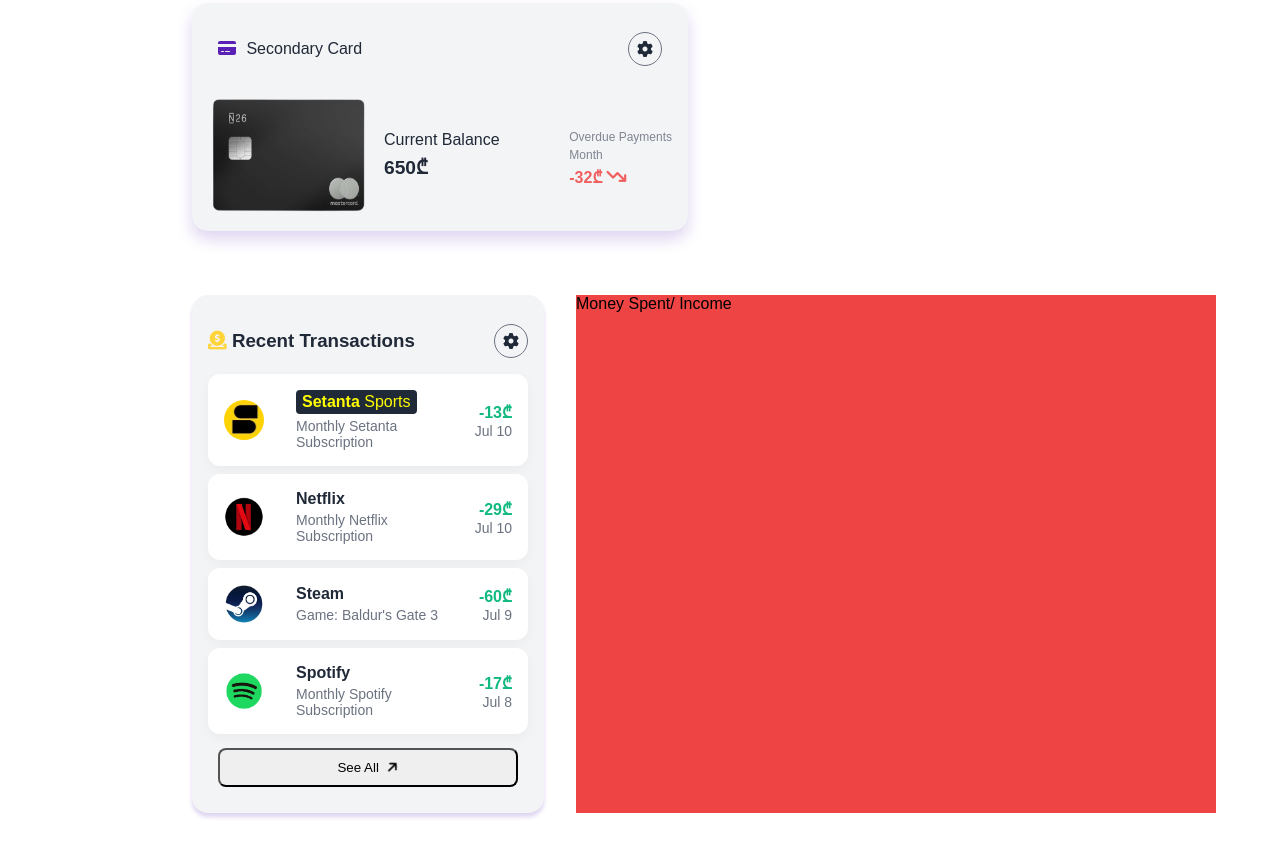
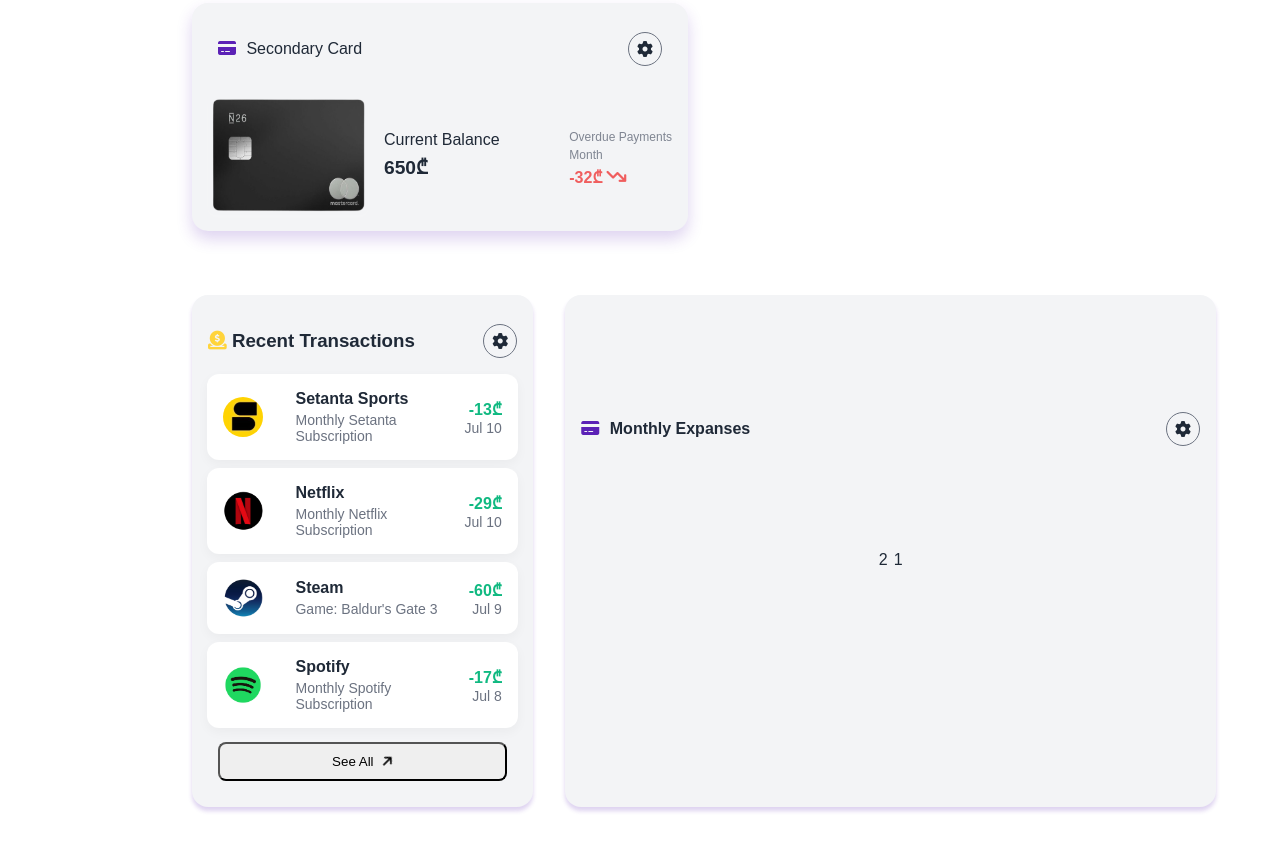
Before and after one commit to KlasniMisho123/TBC-Academy-Task-1, a plain HTML site: page index.html in a window 1280 px wide. Shown: the part 534-1390 px from the top of the page. Drawn offline with Linux system fonts and the light colour scheme.

Commit message:
expanses visuals element commit

```diff
--- a/index.html
+++ b/index.html
@@ -142,7 +142,7 @@
         </div>
         <div class="expanses-content">
             <div class="recent-transactions-div" >
-                <div class="recent-transactions-header">
+                <div class="recent-transactions-header ">
                     <h3> <i class="fa-solid fa-circle-dollar-to-slot fa-bounce" style="color: #FFD43B;"></i> Recent Transactions </h3>
                     <i class="fa-solid fa-gear gear"></i>
                 </div>
@@ -151,7 +151,7 @@
                     <div class="recent-transaction-item">
                         <img src="/public/images/setanta.jpg" class="company-logo"/>
                         <div class="recent-transaction-desc-div">
-                            <h5 class="setanta-title"> Setanta <span> Sports </span></h5>
+                            <h5 class=""> Setanta Sports</h5>
                             <p>Monthly Setanta Subscription</p>
                         </div>
                         <div class="recent-transaction-payment-info">
@@ -199,7 +199,19 @@
 
                 <button> See All <i class="fa-solid fa-arrow-right fa-rotate-by" style="--fa-rotate-angle: -45deg;"></i> </button>
             </div>
-            <div class="montly-expanses-div "> Money Spent/ Income </div>
+            <div class="monthly-expanses-div ">
+               <div class="expanses-header ">
+                   <h4> <i class="fa-solid fa-credit-card credit-card "></i> Monthly Expanses </h4>
+                    <i class="fa-solid fa-gear gear"></i>
+               </div>
+               <div class="expanses-info-div">
+                    <div>2</div>
+                    <div>1</div>
+               </div>
+               <div class="expanses-visuals-div">
+
+               </div>
+            </div>
         </div>
     </section>
 </body>
--- a/public/styles/styles.css
+++ b/public/styles/styles.css
@@ -350,7 +350,6 @@
 }
 
 .recent-transactions-div {
-  background-color: #10B981;
   height: auto;
   border-radius: 16px;
   background: var(--color-bg-light);
@@ -400,7 +399,7 @@
 
 .recent-transactions-div > button:hover > i {
   transition: all 0.5s ease;
-  transform: translate(20px, -150%);
+  transform: translate(20px, -200%);
 }
 
 .recent-transaction-item {
@@ -416,7 +415,6 @@
   width: 90%;
 }
 
-/* Logo */
 .company-logo {
   width: 40px;
   height: 40px;
@@ -426,7 +424,6 @@
   border-radius: 100%;
 }
 
-/* Description */
 .recent-transaction-desc-div {
   flex: 1;
   display: flex;
@@ -441,28 +438,12 @@
   margin: 0;
 }
 
-.setanta-title {
-  color: yellow;
-  background: var(--color-text-dark);
-  font-weight: bold;
-  font-size: 0.95rem;
-  width: max-content;
-  padding: 3px 6px;
-  border-radius: 4px;
-}
-
-.setanta-title > span {
-  font-weight: 100;
-}
-
 
 .recent-transaction-desc-div p {
   font-size: 0.875rem;
   color: var(--color-text-muted);
   margin: 0;
 }
-
-/* Payment Info */
 .recent-transaction-payment-info {
   text-align: right;
 }
@@ -481,9 +462,40 @@
 }
 
 
-.montly-expanses-div {
-  background-color: #EF4444;
+/* Expanses Element  */
+
+.monthly-expanses-div {
+  height: auto;
+  border-radius: 16px;
+  background-color: var(--color-bg-light);
+  color: var(--color-text-dark);
+  padding: 1rem;
+  box-shadow: 0 4px 4px rgba(91, 33, 182, 0.2);
+  display: flex;
+  flex-direction: column;
+  gap: 0.25rem;
   flex: 2;
 }
 
-/* Expanses Element Ends */
+.expanses-header {
+  flex: 1;
+  display: flex;
+  align-items: center;
+  justify-content: space-between;
+}
+
+.expanses-info-div{
+  flex: 1;
+  display: flex;
+  justify-content: center;
+  gap: 6px;
+}
+
+.expanses-info-element{
+  flex: 1;
+  display: flex;
+  justify-content: center;
+  gap: 6px;
+}
+
+/* Exspanses Content End */
```
